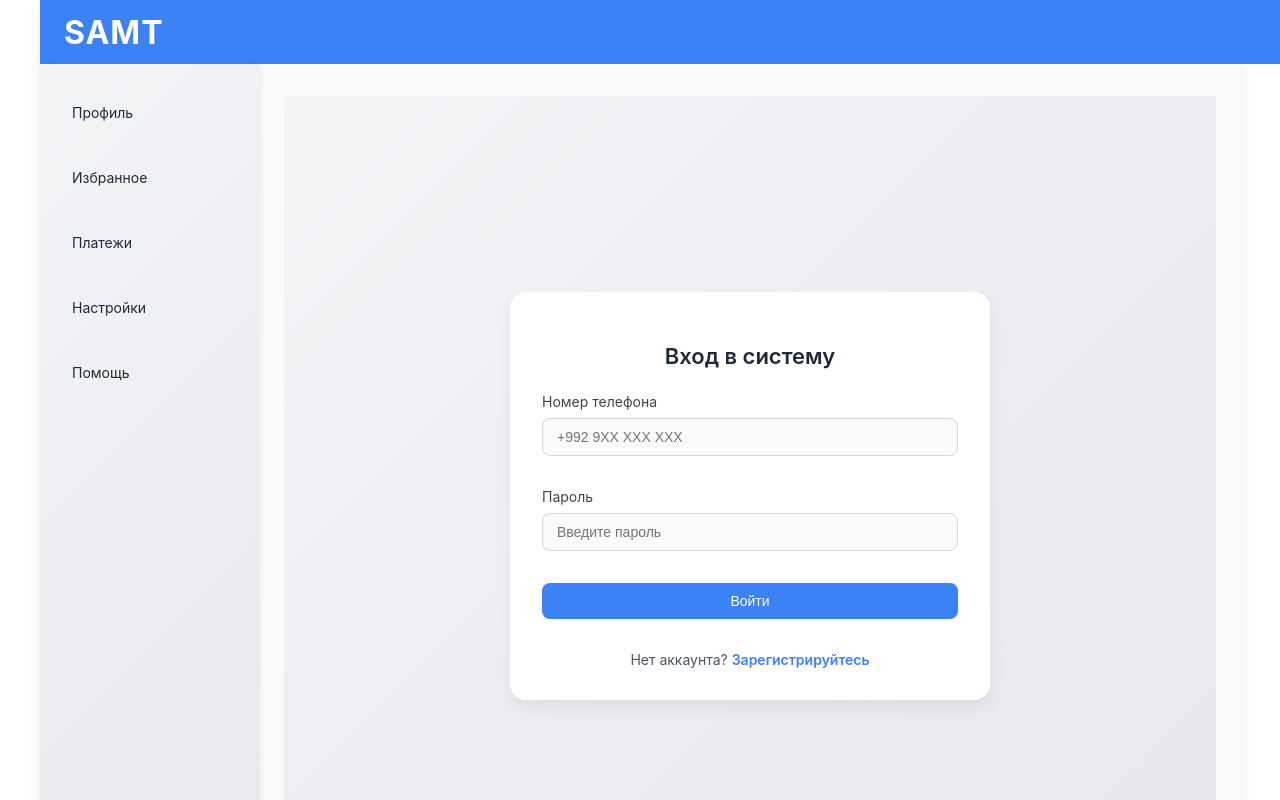
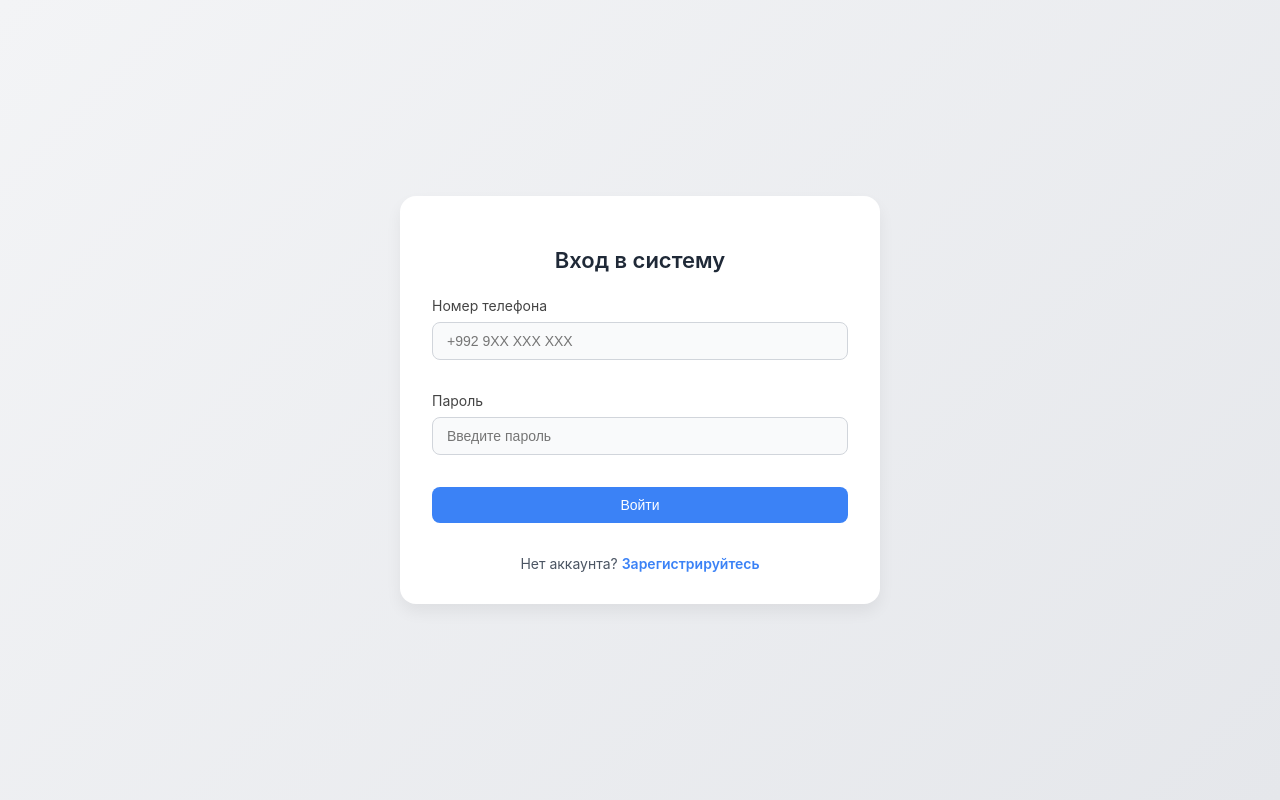
Before and after one commit to vrahmadjanov/samt-frontend, a React (Create React App) app: page /login in a window 1280 px wide. Shown: the top 800 px of the page. Built offline with nearby package versions, Linux system fonts and the light colour scheme.

Commit message:
debug: overflow-x hidden

```diff
--- a/src/App.js
+++ b/src/App.js
@@ -1,13 +1,12 @@
 import React from 'react';
 import AppRouter from './routers/AppRouter';
-import Layout from './shared/components/organisms/Layout';
+import { ThemeProvider } from 'styled-components';
+import { theme } from './shared/config/theme';
 
-const App = () => {
-  return (
-    <Layout>
-      <AppRouter />
-    </Layout>
-  );
-};
+const App = () => (
+  <ThemeProvider theme={theme}>
+    <AppRouter />
+  </ThemeProvider>
+);
 
 export default App;
--- a/src/index.css
+++ b/src/index.css
@@ -1,5 +1,7 @@
-body {
+html, body {
   margin: 0;
+  padding: 0;
+  overflow-x: hidden;
   font-family: -apple-system, BlinkMacSystemFont, 'Segoe UI', 'Roboto', 'Oxygen',
     'Ubuntu', 'Cantarell', 'Fira Sans', 'Droid Sans', 'Helvetica Neue',
     sans-serif;
--- a/src/pages/LoginPage.jsx
+++ b/src/pages/LoginPage.jsx
@@ -4,12 +4,12 @@ import LoginForm from '../features/auth/ui/LoginForm';
 import { useLogin } from '../features/auth/model/useLogin';
 import { useLocation, useNavigate } from 'react-router-dom';
 
-const PageWrapper = styled.div`
+const CenteredWrapper = styled.div`
   min-height: 100vh;
   display: flex;
+  align-items: center;
   justify-content: center;
-  align-items: center;
-  background: linear-gradient(135deg, #f3f4f6, #e5e7eb);
+  background: ${({ theme }) => theme.colors.backgroundGradient};
 `;
 
 const LoginPage = () => {
@@ -19,9 +19,9 @@ const LoginPage = () => {
   const { login, error, loading } = useLogin({ navigate, from });
 
   return (
-    <PageWrapper>
+    <CenteredWrapper>
       <LoginForm onLogin={login} error={error} loading={loading} />
-    </PageWrapper>
+    </CenteredWrapper>
   );
 };
 
--- a/src/pages/MainPage.jsx
+++ b/src/pages/MainPage.jsx
@@ -2,7 +2,7 @@ import React from 'react';
 
 const MainPage = () => {
   return (
-    <h1>Main Page</h1>
+      <h1>Main Page</h1>
   );
 };
 
--- a/src/pages/RegisterPage.jsx
+++ b/src/pages/RegisterPage.jsx
@@ -8,12 +8,12 @@ import { useGenders } from '../features/auth/model/useGenders';
 import styled from 'styled-components';
 import { useNavigate } from 'react-router-dom';
 
-const PageWrapper = styled.div`
+const CenteredWrapper = styled.div`
   min-height: 100vh;
   display: flex;
+  align-items: center;
   justify-content: center;
-  align-items: center;
-  background: linear-gradient(135deg, #f3f4f6, #e5e7eb);
+  background: ${({ theme }) => theme.colors.backgroundGradient};
 `;
 
 const RegistrationPage = () => {
@@ -37,7 +37,7 @@ const RegistrationPage = () => {
   };
 
   return (
-    <PageWrapper>
+    <CenteredWrapper>
       {stage === 'register' ? (
         <RegistrationForm
           onRegister={handleRegister}
@@ -54,7 +54,7 @@ const RegistrationPage = () => {
           loading={verifyLoading}
         />
       )}
-    </PageWrapper>
+    </CenteredWrapper>
   );
 };
 
--- a/src/routers/AppRouter.jsx
+++ b/src/routers/AppRouter.jsx
@@ -1,10 +1,18 @@
 import React from 'react';
-import { BrowserRouter as Router, Routes, Route } from 'react-router-dom';
+import { Routes, Route, useLocation, BrowserRouter as Router } from 'react-router-dom';
 import { routes } from './routes';
 import ProtectedRoute from './ProtectedRoute';
+import Layout from '../shared/components/organisms/Layout';
 
-const AppRouter = () => (
-  <Router>
+const AppRouterInner = () => {
+  const location = useLocation();
+  const isAuthPage = location.pathname === '/login' || location.pathname === '/register';
+  if (isAuthPage) {
+    const route = routes.find(r => r.path === location.pathname);
+    return route ? route.element : null;
+  }
+  return (
+    <Layout>
       <Routes>
         {routes.map(({ path, element, protected: isProtected }) => (
           <Route
@@ -14,6 +22,13 @@ const AppRouter = () => (
           />
         ))}
       </Routes>
+    </Layout>
+  );
+};
+
+const AppRouter = () => (
+  <Router>
+    <AppRouterInner />
   </Router>
 );
 
--- a/src/shared/components/organisms/Header.jsx
+++ b/src/shared/components/organisms/Header.jsx
@@ -16,6 +16,8 @@ const HeaderWrapper = styled.header`
   padding: 0 ${({ theme }) => theme.spacing.lg};
   position: relative;
   z-index: ${({ theme }) => theme.zIndex.header};
+  box-sizing: border-box;
+  overflow-x: hidden;
 `;
 
 const Brand = styled.div`
--- a/src/shared/components/organisms/PageWrapper.jsx
+++ b/src/shared/components/organisms/PageWrapper.jsx
@@ -4,13 +4,14 @@ import styled from 'styled-components';
 const Wrapper = styled.div`
   width: 100%;
   max-width: ${({ theme }) => theme.maxWidthContainer};
-  min-width: ${({ theme }) => theme.minWidthContainer};
   margin: 0 auto;
   min-height: 100vh;
   display: flex;
   flex-direction: column;
   background: ${({ theme }) => theme.colors.white};
   box-shadow: ${({ theme }) => theme.shadow};
+  box-sizing: border-box;
+  overflow-x: hidden;
 `;
 
 const PageWrapper = ({ children }) => <Wrapper>{children}</Wrapper>;
--- a/src/shared/components/organisms/Sidebar.jsx
+++ b/src/shared/components/organisms/Sidebar.jsx
@@ -13,11 +13,14 @@ const SidebarWrapper = styled.div`
   position: relative;
   z-index: ${({ theme }) => theme.zIndex.sidebar};
   transition: transform ${({ theme }) => theme.transition.normal};
+  box-sizing: border-box;
   @media (max-width: ${({ theme }) => theme.breakpoints.tablet}) {
     position: fixed;
     top: ${({ theme }) => theme.headerHeight};
     left: 0;
     height: calc(100vh - ${({ theme }) => theme.headerHeight});
+    width: 280px;
+    max-width: 85vw;
     transform: translateX(-100%);
     ${({ open }) => open && css`
       transform: translateX(0);
```
Lines whose indentation alone changed are shown as unchanged.
